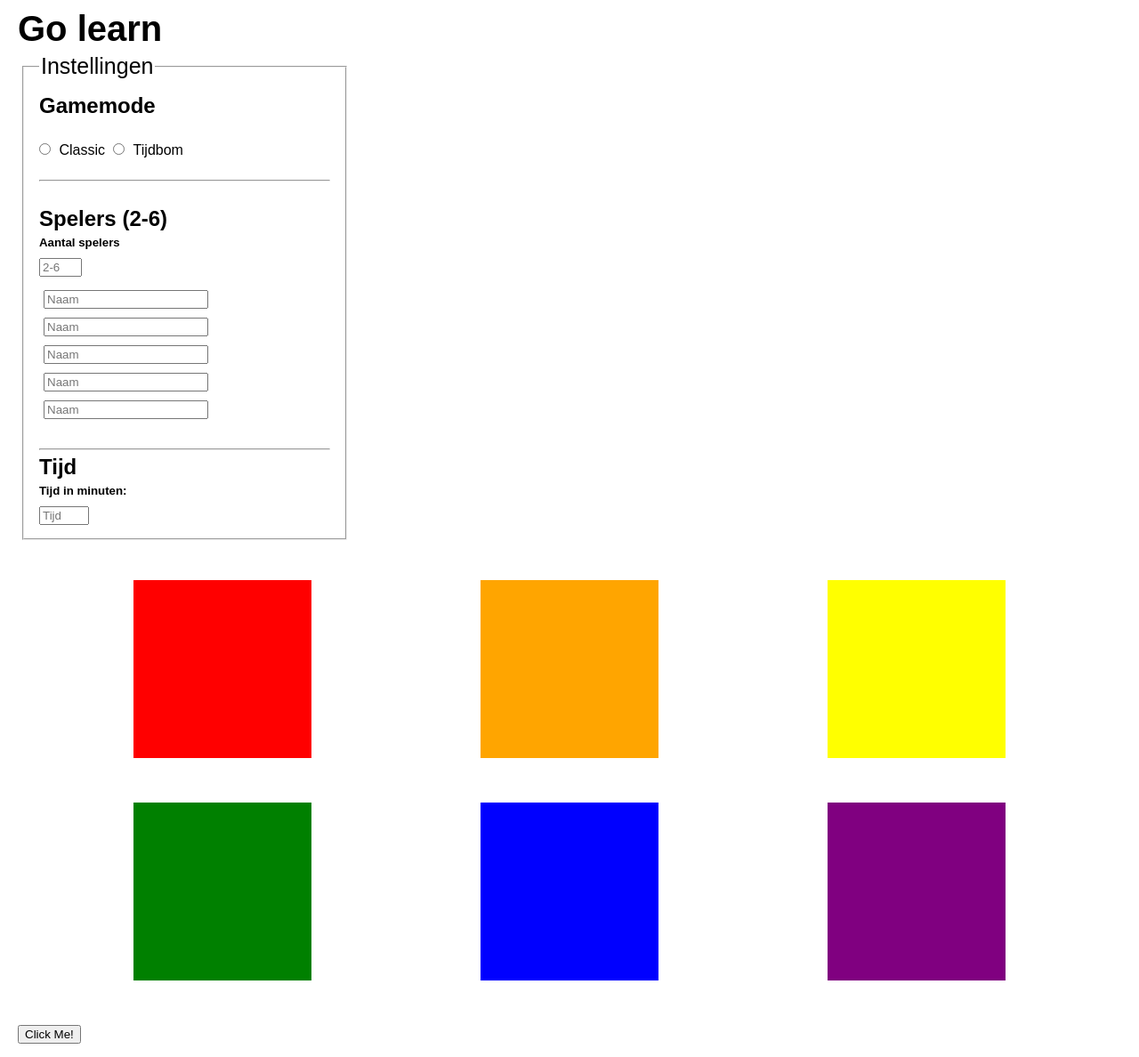
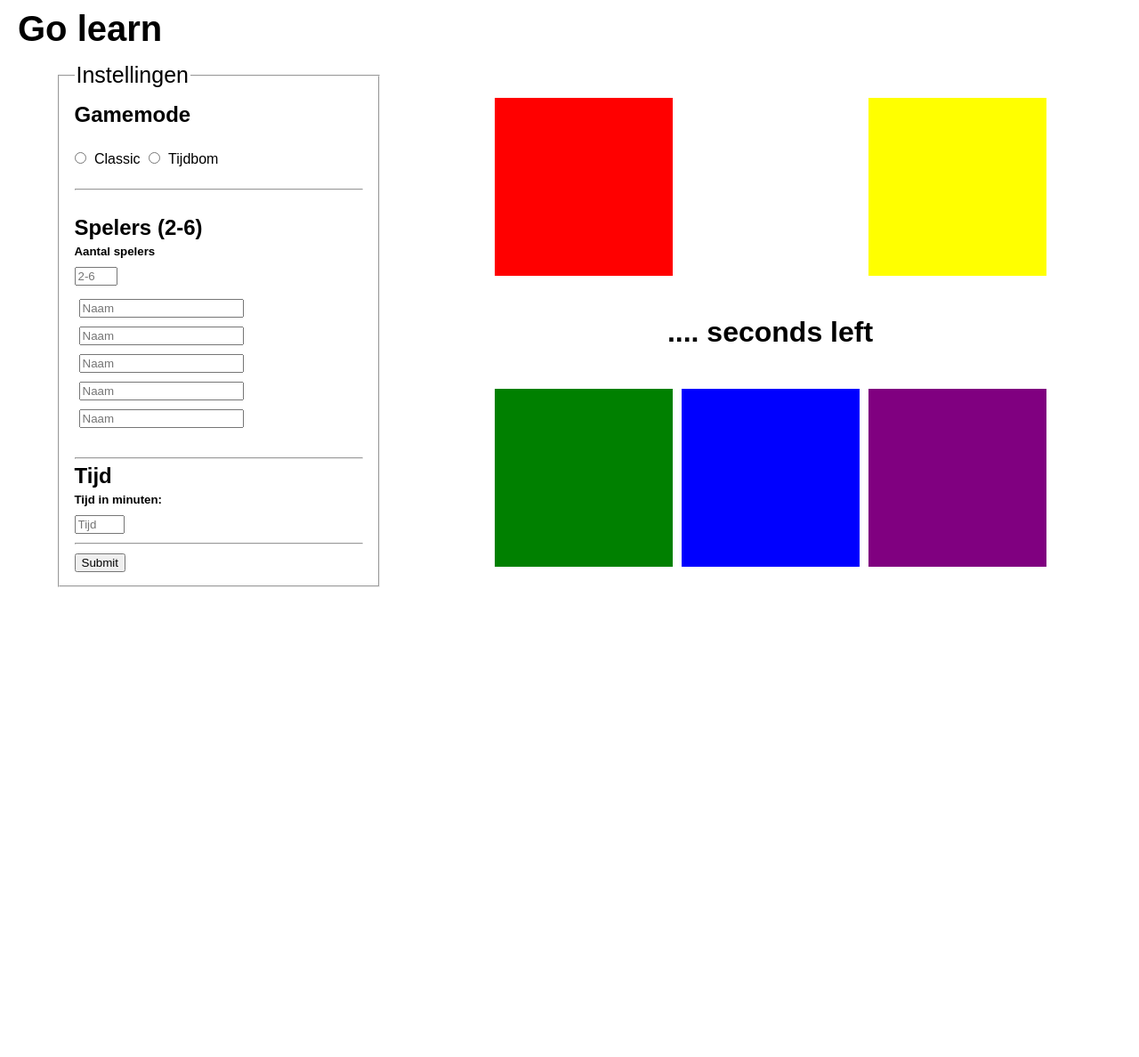
Before and after one commit to timschachtschabel/TicTacBoom, a PHP site: page / in a window 1280 px wide. Shown: the whole page at 89% size. After the commit the page ends 800 px from the top, so only its background shows below. Run offline with PHP 8.4, Linux system fonts and the light colour scheme.

Commit message:
Changed design
Also added image folder

```diff
--- a/Website/css.css
+++ b/Website/css.css
@@ -30,49 +30,32 @@ form{
 }
 
 #speler1{
-    /* position: fixed;
-    top:0;
-    right:0; */
     background-color: red;
     width: 200px;
     height: 200px;
 }
 #speler2{
-    /* position: fixed;
-    top:0;
     right:220px; */
     background-color: orange;
     width: 200px;
     height: 200px;
 }
 #speler3{
-    /* position: fixed;
-    top:0;
-    right:440px; */
     background-color: yellow;
     width: 200px;
     height: 200px;
 }
 #speler4{
-    /* position: fixed;
-    bottom: 0;
-    right:0; */
     background-color: green;
     width: 200px;
     height: 200px;
 }
 #speler5{
-    /* position: fixed;
-    bottom: 0;
-    right:220px; */
     background-color: blue;
     width: 200px;
     height: 200px;
 }
 #speler6{
-    /* position: fixed;
-    bottom: 0;
-    right:440px; */
     background-color: purple;
     width: 200px;
     height: 200px;
@@ -93,3 +76,11 @@ form{
     text-align: center;
     margin: 100px 0px 100px 0px;
 }
+
+.players {
+    align-self: right;
+}
+
+.timer h1{
+    text-align: center;
+}
--- a/Website/game.html
+++ b/Website/game.html
@@ -23,7 +23,7 @@
             </div>
 
             <div class="clock">
-                <img src="clock.png" alt="clock" width="500px" height="500px">
+                <img src="img/clock.png" alt="clock" width="500px" height="500px">
             </div>
 
             <div class="players-row-2 flex">
--- a/Website/index.html
+++ b/Website/index.html
@@ -9,6 +9,7 @@
 
     <h1 id ="titel">Go learn</h1>
 
+        <div class="gamescreen flex">
             <form>
                 <fieldset>
                 <legend>Instellingen</legend>
@@ -39,10 +40,14 @@
                 <h2>Tijd</h2>
                 <h5>Tijd in minuten:</h5>
                 <input type="number" name="aantalTijd" min="1" max="10" placeholder="Tijd">
-
+                <br>
+                <hr>
+                <input type="submit">
 
                 </fieldset>
             </form>
+
+            <div class="players">
 
                 <div class="spelers-row-1 flex">
                     <div id="speler1"></div>
@@ -50,13 +55,17 @@
                     <div id="speler3"></div>
                 </div>
 
+                <div class="timer">
+                    <h1>.... seconds left</h1>
+                </div>
+
                 <div class="spelers-row-2 flex">
                     <div id="speler4"></div>
                     <div id="speler5"></div>
                     <div id="speler6"></div>
                 </div>
-
-    <button type="button" onclick="start()" >Click Me!</button>
+                </div>
+        </div>
 
 </div>
 
```
Also changed, not shown: Website/img/clock.png (renamed from Website/clock.png). Lines whose indentation alone changed are shown as unchanged.
